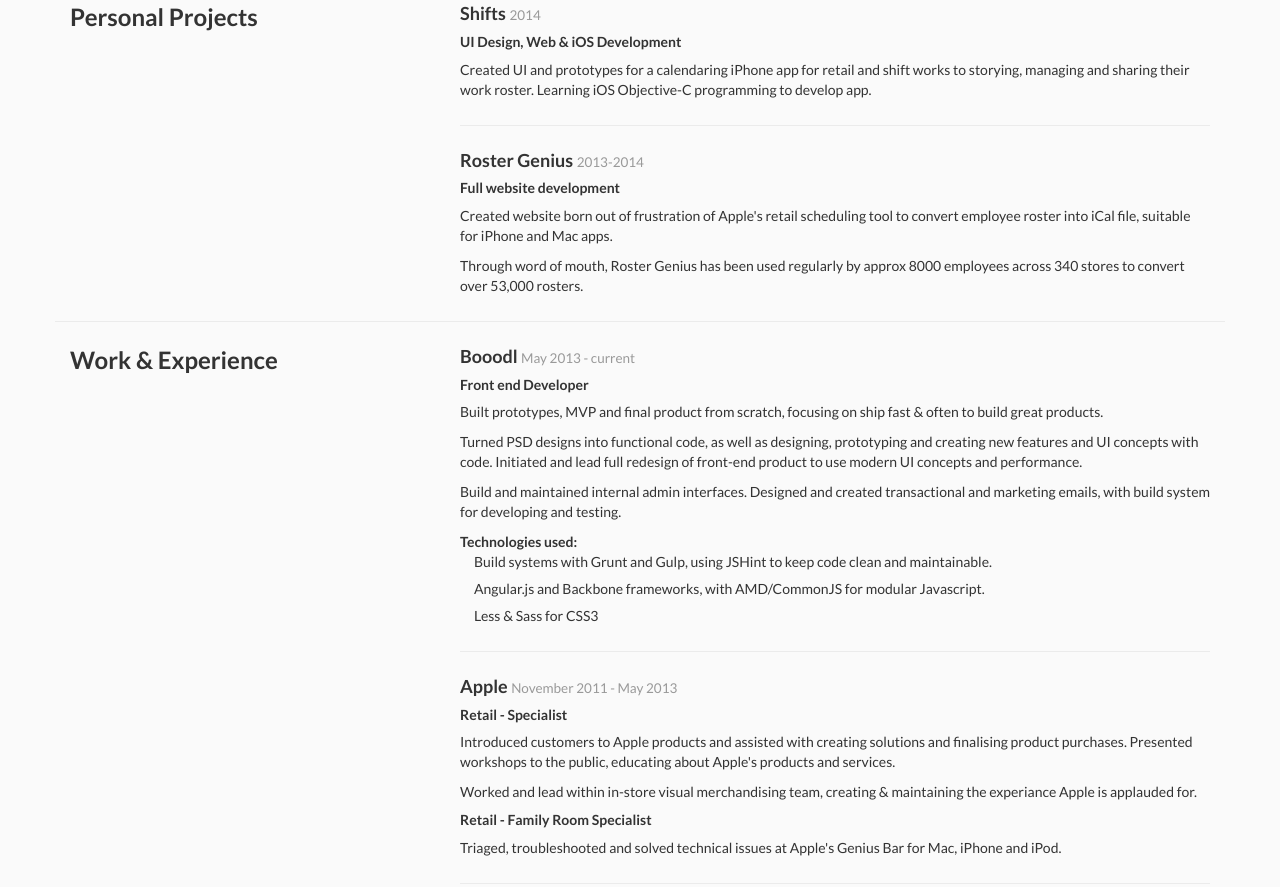
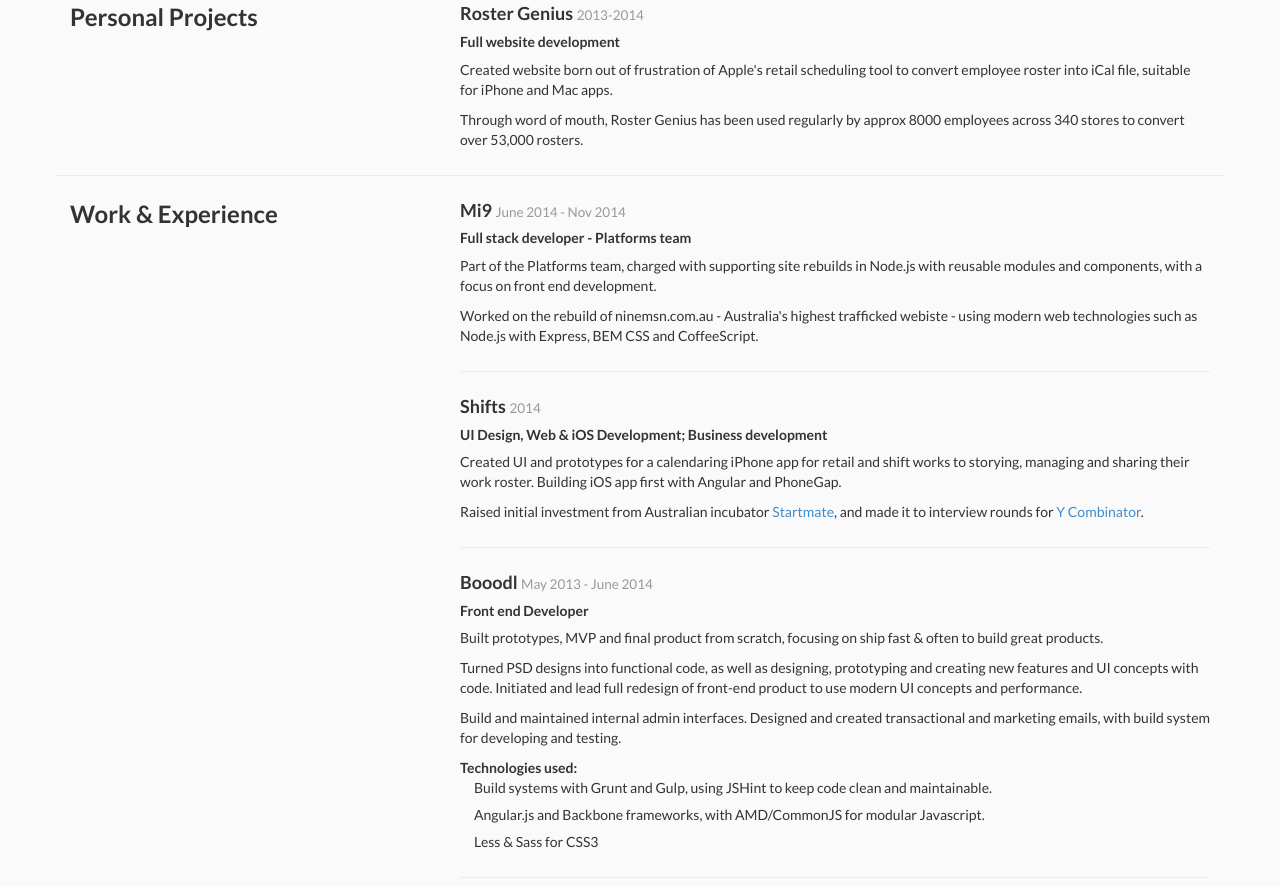
Before and after one commit to joshhunt/joshhunt.github.io, a plain HTML site: page resume.html in a window 1280 px wide. Shown: the part 604-1491 px from the top of the page. Drawn offline with Linux system fonts and the light colour scheme.

Commit message:
Update resume.html

```diff
--- a/resume.html
+++ b/resume.html
@@ -108,16 +108,6 @@
                     </div>
                     <div class="col-sm-8">
                         <div class="job">
-                            <h4>Shifts <small class="text-muted">2014</small></h4>
-                            <h5>UI Design, Web &amp; iOS Development</h5>
-                            <p>
-                                Created UI and prototypes for a calendaring iPhone app for retail
-                                and shift works to storying, managing and sharing their work
-                                roster. Learning iOS Objective-C programming to develop app.
-                            </p>
-                        </div>
-
-                        <div class="job">
                             <h4>Roster Genius <small class="text-muted">2013-2014</small></h4>
                             <h5>Full website development</h5>
                             <p>
@@ -139,7 +129,37 @@
                     </div>
                     <div class="col-sm-8">
                         <div class="job">
-                            <h4>Booodl <small class="text-muted">May 2013 - current</small></h4>
+                            <h4>Mi9 <small class="text-muted">June 2014 - Nov 2014</small></h4>
+                            <h5>Full stack developer - Platforms team</h5>
+                            <p>
+                                Part of the Platforms team, charged with supporting site rebuilds in Node.js
+                                with reusable modules and components, with a focus on front end development.
+                            </p>
+
+                            <p>
+                                Worked on the rebuild of ninemsn.com.au - Australia's highest trafficked webiste
+                                - using modern web technologies such as Node.js with Express, BEM CSS and CoffeeScript.
+                            </p>
+                        </div>
+
+                        <div class="job">
+                            <h4>Shifts <small class="text-muted">2014</small></h4>
+                            <h5>UI Design, Web &amp; iOS Development; Business development</h5>
+                            <p>
+                                Created UI and prototypes for a calendaring iPhone app for retail
+                                and shift works to storying, managing and sharing their work
+                                roster. Building iOS app first with Angular and PhoneGap.
+                            </p>
+
+                            <p>
+                                Raised initial investment from Australian incubator
+                                <a href="http://www.startmate.com.au/">Startmate</a>, and made it to interview
+                                rounds for <a href="http://www.ycombinator.com/">Y Combinator</a>.
+                            </p>
+                        </div>
+
+                        <div class="job">
+                            <h4>Booodl <small class="text-muted">May 2013 - June 2014</small></h4>
                             <h5>Front end Developer</h5>
                             <p>
                                 Built prototypes, MVP and final product from scratch, focusing on
```
